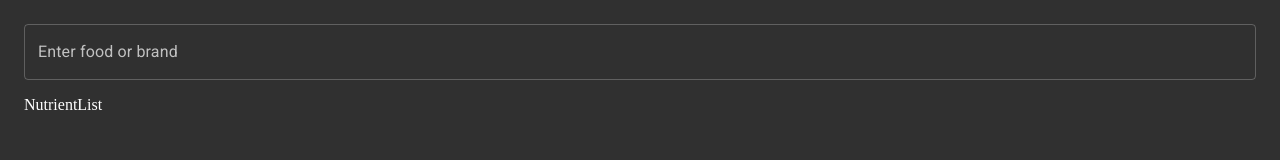
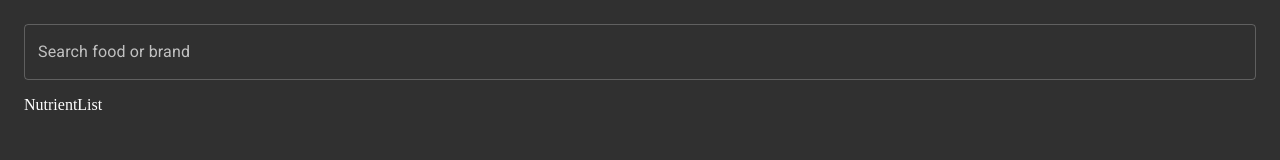
Before and after one commit to hazelnutx/food-app, a React (Create React App) app: page / in a window 1280 px wide. Shown: the top 160 px of the page. Built offline with nearby package versions, Linux system fonts and the light colour scheme.

Commit message:
Change "Enter food or brand" to "Search food or brand"

```diff
--- a/src/components/App.tsx
+++ b/src/components/App.tsx
@@ -26,7 +26,7 @@ export const App = ({ theme, search }: AppProps) => {
       <MuiThemeProvider theme={theme}>
         <GlobalStyle />
         <Container>
-          <SearchInput label="Enter food or brand" search={search}>
+          <SearchInput label="Search food or brand" search={search}>
             {({ closePopper, clearInput, ...props }) => (
               <SearchResults
                 {...props}
```
